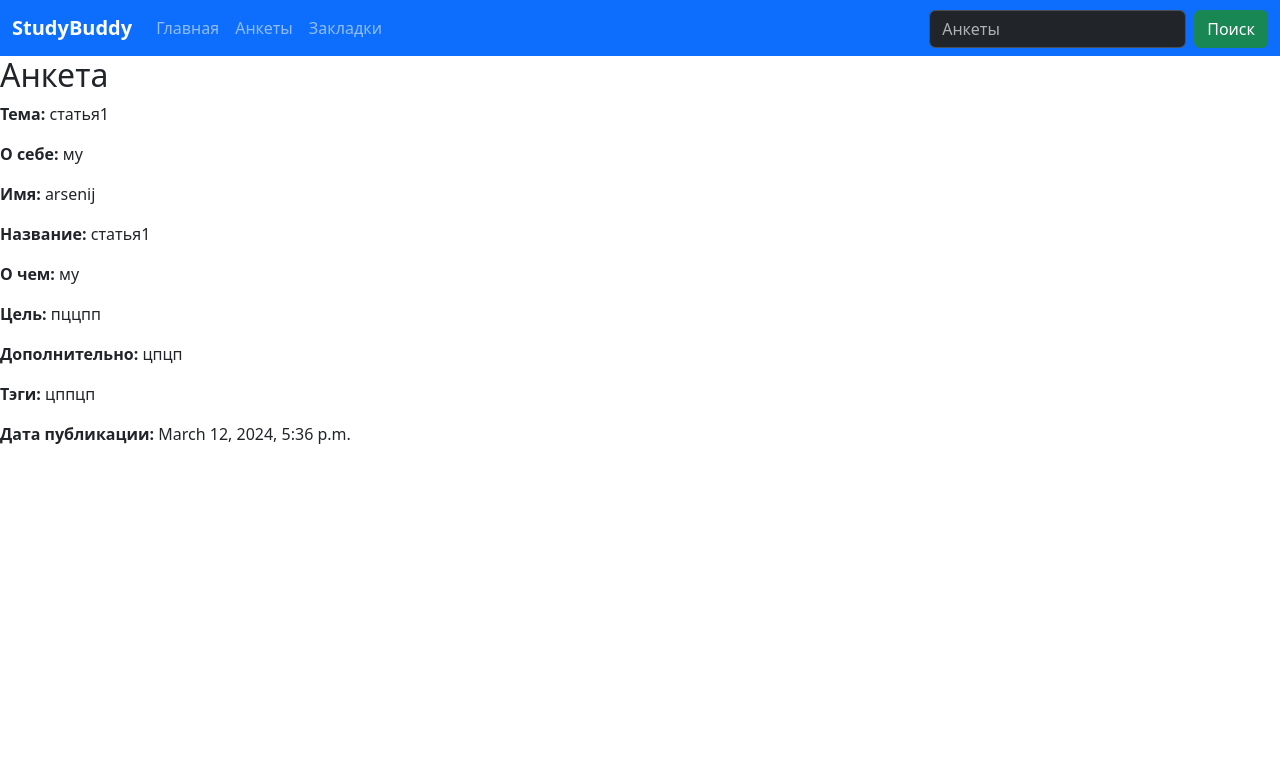
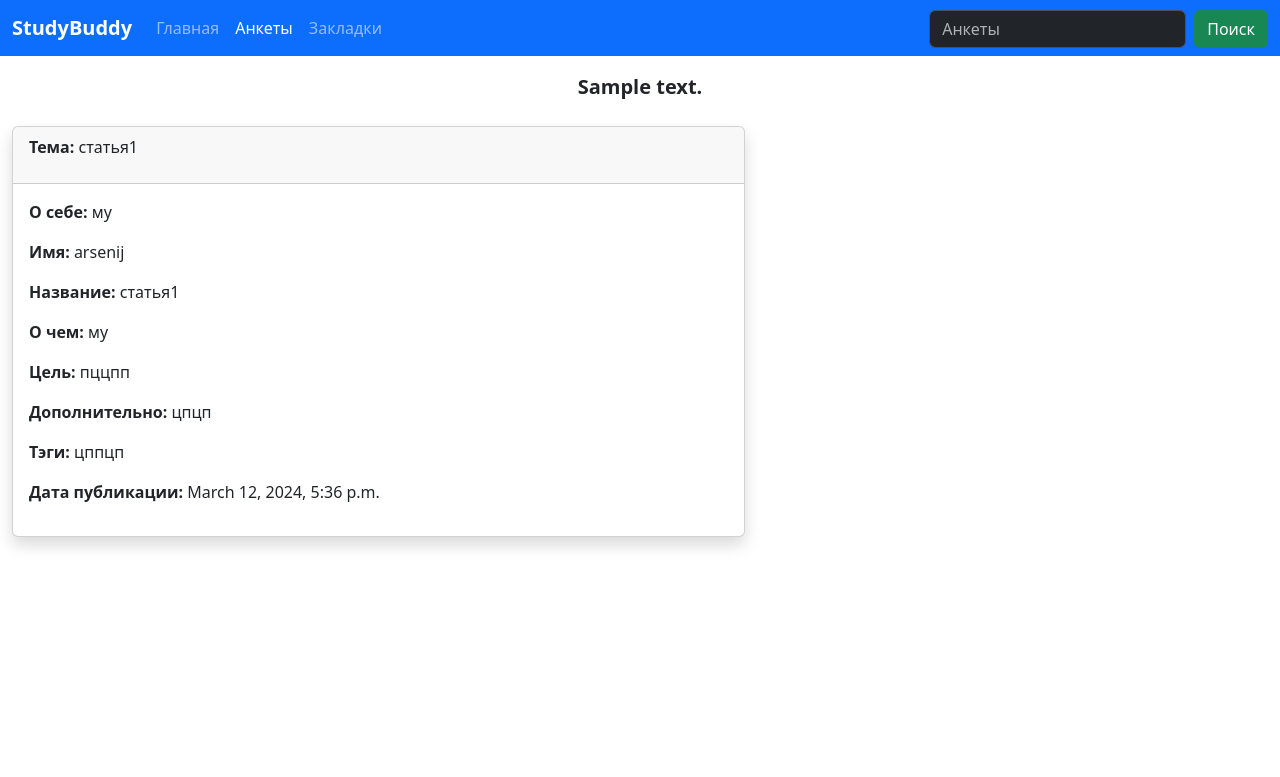
Before and after one commit to qimpe/studygit, a Django app: template StudyBuddyRemake/StudyBuddy/homepage/templates/bookmark.html in a window 1280 px wide. Shown: the top 777 px of the page. Run offline with Django 5.2, Linux system fonts and the light colour scheme; data comes from the database, SQL or seed files in the repository; the template is opened without the code that fills it: values that come from a table or form of the project are taken from there, most other values are stand-ins (such as "Sample title", 1, 10 or a date in 2020).

Commit message:
add bookmark.html card form

```diff
--- a/StudyBuddyRemake/StudyBuddy/homepage/templates/bookmark.html
+++ b/StudyBuddyRemake/StudyBuddy/homepage/templates/bookmark.html
@@ -1,9 +1,19 @@
 {% extends 'layout.html' %}
+{% load static %}
+{% block title %}Анкеты{% endblock %}
+{% block postspage-active %}active{% endblock %}
 
 {% block body %}
-    <div>
-    <h2>Анкета</h2>
+    <div class="m-3">
+        <div class="row g-2">
+            <p class="fs-5 fw-bold text-center">{{ infoText }}</p>
+                <div class="card-body text-justify">
+                    <div class="col-12 col-md-7 text-justify ">
+                        <div class="card shadow">
+                            <div class="card-header">
                                 <p><b>Тема:</b> {{ post.title }}</p>
+                            </div>
+                            <div class="card-body text-justify">
                             <p><b>О себе:</b> {{post.about}}</p>
                             <p><b>Имя:</b> {{post.author}}</p>
                             <p><b>Название:</b> {{post.title}}</p>
@@ -12,5 +22,16 @@
                             <p><b>Дополнительно:</b> {{post.additional}}</p>
                             <p><b>Тэги:</b> {{post.tags}}</p>
                             <p><b>Дата публикации:</b> {{post.published_date}} </p>
+                            <div class="d-flex justify-content-end">
                             </div>
+                        </div>
+                    </div>
+                </div>
+            </div>
+        </div>
+    </div>
+
+
+
+
 {% endblock %}
--- a/StudyBuddyRemake/StudyBuddy/homepage/templates/layout.html
+++ b/StudyBuddyRemake/StudyBuddy/homepage/templates/layout.html
@@ -26,7 +26,7 @@
                   <a class="nav-link {% block postspage-active %}{% endblock %}" href="{% url 'postslink' %}">Анкеты</a>
                 </li>
                 <li class="nav-item">
-                  <a class="nav-link {% block chosenpage-active %}{% endblock %}" href="{% url 'bookmark'%}">Закладки</a>
+                  <a class="nav-link {% block bookmark-active %}{% endblock %}" href="{% url 'bookmark' %}">Закладки</a>
                 </li>
               </ul>
                 <form class="d-flex align-self-end" role="search" action="{% url 'postslink' %}">
```
Lines whose indentation alone changed are shown as unchanged.
